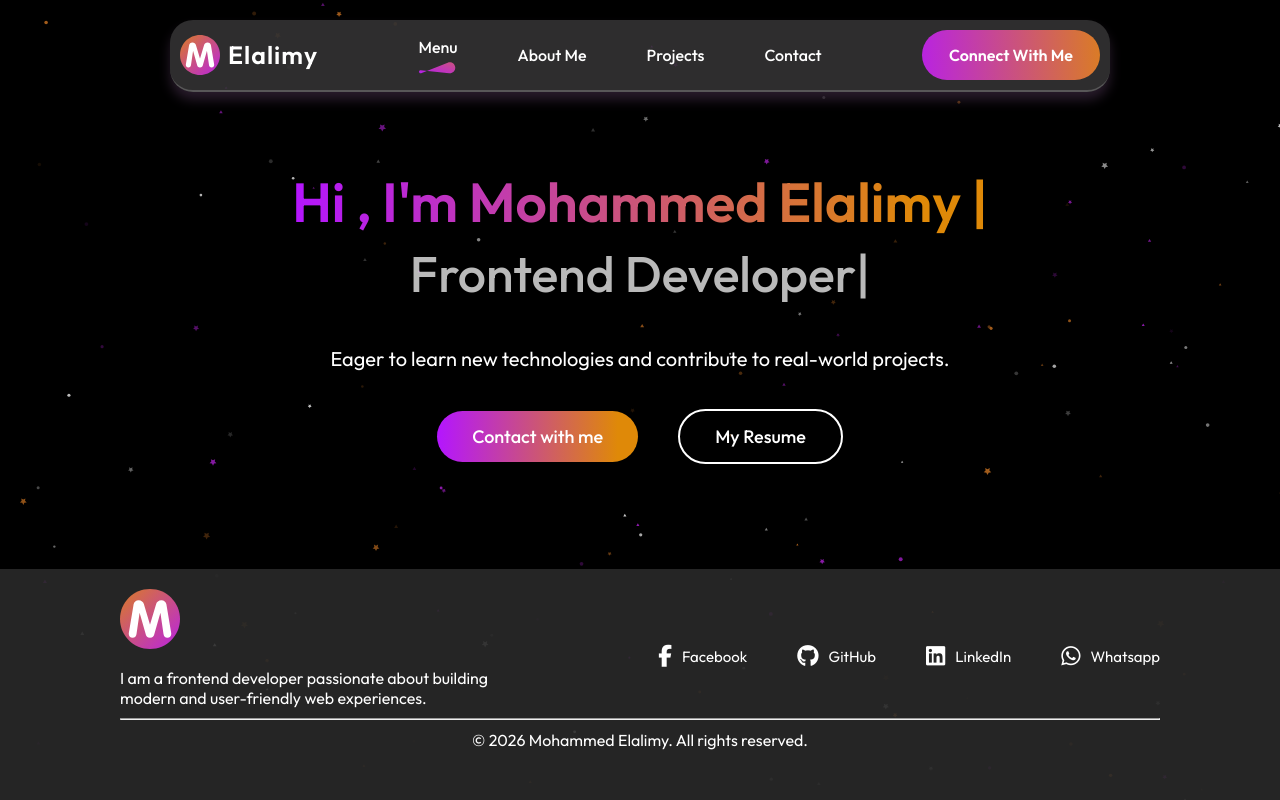
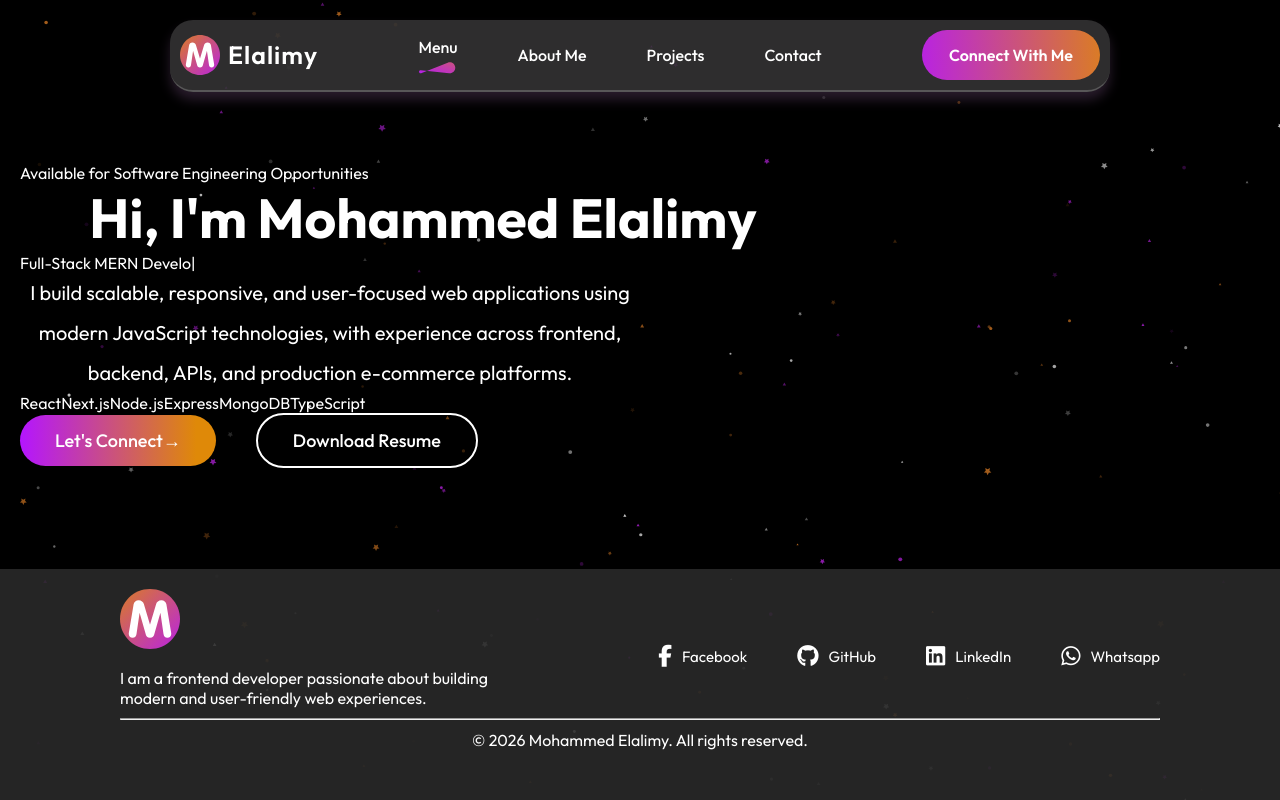
Before and after one commit to mohammedmelalimy/MoDev-portfolio, a React (Vite) app: page / in a window 1280 px wide. Built offline with nearby package versions, Linux system fonts and the light colour scheme.

Commit message:
Update Hero.jsx

```diff
--- a/src/Components/Hero/Hero.jsx
+++ b/src/Components/Hero/Hero.jsx
@@ -1,47 +1,76 @@
-import { Skeleton } from '@mui/material';
-import { useState } from 'react';
 import { Link } from 'react-router-dom';
 import { ReactTyped } from 'react-typed';
-import hero_img from '../../assets/profile.png';
 import './Hero.css';
 
 const Hero = () => {
-  const [isLoaded, setIsLoaded] = useState(false);
+  return (
+    <section className="hero" id="home">
+      <div className="hero-content">
 
-  return (
-    <div className='hero' id='home'>
+        <div className="hero-badge">
+          <span className="hero-badge-dot" />
+          Available for Software Engineering Opportunities
+        </div>
 
-
-      {/* Hero text */}
-      <h1>
-        <span className='fixed'>Hi , I'm Mohammed Elalimy | </span><br/>
-        <ReactTyped
-          className="typed"
-          strings={[" Frontend Developer","MERN Stack Developer", "React Developer"]}
-          typeSpeed={200}
-          backSpeed={100}
-          showCursor={true}
-          loop
-        />
+        <h1 className="hero-title">
+          Hi, I'm{' '}
+          <span className="hero-name">
+            Mohammed Elalimy
+          </span>
         </h1>
 
-      <p>Eager to learn new technologies and contribute to real-world projects.</p>
+        <div className="hero-role">
+          <ReactTyped
+            strings={[
+              'Software Engineer',
+              'Full-Stack MERN Developer',
+              'React & Next.js Developer'
+            ]}
+            typeSpeed={65}
+            backSpeed={35}
+            backDelay={1400}
+            loop
+            showCursor
+            cursorChar="|"
+          />
+        </div>
+
+        <p className="hero-description">
+          I build scalable, responsive, and user-focused web applications
+          using modern JavaScript technologies, with experience across
+          frontend, backend, APIs, and production e-commerce platforms.
+        </p>
+
+        <div className="hero-tech">
+          <span>React</span>
+          <span>Next.js</span>
+          <span>Node.js</span>
+          <span>Express</span>
+          <span>MongoDB</span>
+          <span>TypeScript</span>
+        </div>
 
         <div className="hero-action">
-        <Link className='hero-connect' offset={50} to='/contact'>
-          Contact with me
+          <Link
+            className="hero-connect"
+            to="/contact"
+          >
+            Let's Connect
+            <span>→</span>
           </Link>
 
           <a
             href="/CV.pdf"
-          download="cv.pdf"
+            download="Mohammed_Elalimy_CV.pdf"
             className="hero-resume"
           >
-          My Resume
+            Download Resume
           </a>
         </div>
+
       </div>
+    </section>
   );
-}
+};
 
 export default Hero;
```
Lines whose indentation alone changed are shown as unchanged.
